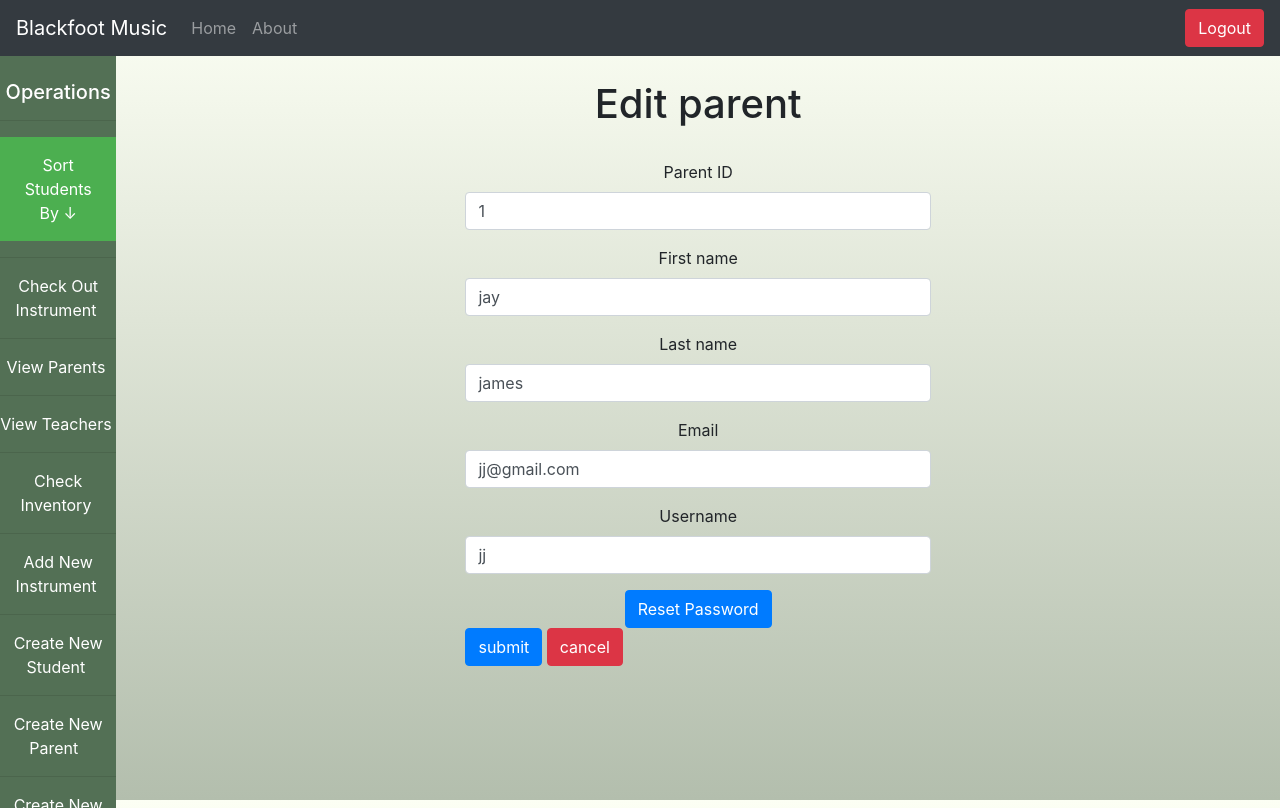
After one commit to zakdourden/BlackfootMusicManagement, a Flask app: page /editParent/1 in a window 1280 px wide. The commit adds this page. Run offline with Flask 2, Linux system fonts and the light colour scheme; a user stored in the database is signed in; data comes from the database, SQL or seed files in the repository; some libraries are stand-ins or nearby versions.

Commit message:
Add files via upload
Instruments Can now be checked out

```diff
--- a/BlackfootMusic/application/teacherOps/forms.py
+++ b/BlackfootMusic/application/teacherOps/forms.py
@@ -44,4 +44,4 @@ class RegisterInstrumentForm(Form):
     instrumentLost = BooleanField('Instrument lost?')
     instrumentCheckedOut = BooleanField('Checking out an instrument?')
     checkOutDate = DateField('check out date &nbsp<sup><em>valid date format is YYYY-MM-DD</em></sup>',default=date.today)
-    returnDate = DateField('End Date',default=date.today)
+    returnDate = DateField('End Date &nbsp<sup><em>valid date format is YYYY-MM-DD</em></sup>',default=date.today)
--- a/BlackfootMusic/application/teacherOps/views.py
+++ b/BlackfootMusic/application/teacherOps/views.py
@@ -473,3 +473,111 @@ def editStudent(studentID):
         return redirect(url_for('teacher.teacherDashboard'))
 
     return render_template('teacher/editStudent.html', form=form)
+################################################################################
+# Teacher: Edit Parents
+################################################################################
+@teacher.route('/editParent/<string:parentID>', methods=['GET', 'POST'])
+@is_logged_in_with_permission
+def editParent(parentID):
+    # Create cursor
+    cur = mysql.connection.cursor()
+    # Get student by id
+    result = cur.execute("SELECT * FROM parent WHERE ParentID = %s", [parentID])
+    parent = cur.fetchone()
+    sessionParentID = parent['ParentID']
+    sessionPassword = parent['ParentPassword']
+    cur.close()
+    # Get form
+    form = ParentRegisterForm(request.form)
+
+    # Populate student from DB
+    form.parentID.data = parent['ParentID']
+    form.firstName.data = parent['ParentFname']
+    form.lastName.data = parent['parentLname']
+    form.email.data = parent['parentEmail']
+    form.username.data = parent['Parentusername']
+
+    if request.method == 'POST':
+        parentID = request.form['parentID']
+        firstName = request.form['firstName']
+        lastName = request.form['lastName']
+        email = request.form['email']
+        username = request.form['username']
+
+        #create cursor to update the rest of the database
+        cur = mysql.connection.cursor()
+        # Execute
+        cur.execute ("""
+        UPDATE parent
+        SET ParentID=%s, ParentFname=%s, parentLname=%s, parentEmail=%s, Parentusername=%s
+        WHERE ParentID=%s
+        """, (parentID, firstName, lastName, email, username, sessionParentID))
+
+         # Commit to DB
+        mysql.connection.commit()
+
+         #Close connection
+        cur.close()
+
+        flash('Parent updated', 'success')
+
+        return redirect(url_for('teacher.teacherDashboard'))
+
+    return render_template('teacher/editParent.html', form=form)
+################################################################################
+# Teacher: Checkout instruments
+################################################################################
+@teacher.route('/checkOutInstrument', methods=['Get','Post'])
+@is_logged_in_with_permission
+def checkOutInstrument():
+    cur = mysql.connection.cursor()
+    result = cur.execute("SELECT * FROM student LEFT JOIN instrument ON student.Instrument_InstrumentID = 5000 WHERE instrument.InstrumentID = 5000;")
+    studentInfo = cur.fetchall()
+    if result > 0:
+        return render_template('teacher/checkOutInstrument.html', studentInfo=studentInfo)
+    else:
+        message = 'No db entries found Found'
+        return render_template('teacher/teacherDashboard.html', message=message)
+    # Close connection
+    cur.close()
+    return('teacher/teacherDashboard.html')
+################################################################################
+# Teacher: Checkout Established
+################################################################################
+@teacher.route('/assignInstruments/<string:studentID>', methods=['Get','Post'])
+@is_logged_in_with_permission
+def assignInstruments(studentID):
+    # Create cursor
+    cur = mysql.connection.cursor()
+    # Get student by id
+    result = cur.execute("SELECT * FROM student WHERE StudentID = %s", [studentID])
+    student = cur.fetchone()
+    sessionStudentID = student['StudentID']
+    # Get form
+    form = RegisterInstrumentForm(request.form)
+
+    if request.method == 'POST':
+        instrumentID = request.form['instrumentID']
+        checkOutDate = request.form['checkOutDate']
+        returnDate = request.form['returnDate']
+
+        checkForInstrument = cur.execute("SELECT * FROM instrument WHERE InstrumentID = %s", [instrumentID])
+        if checkForInstrument > 0:
+             cur.execute ("""
+            UPDATE instrument
+            SET InstrumentCheckedOut =%s, CheckOutDate =%s, ReturnDate =%s
+            WHERE InstrumentID=%s
+            """, ("1", checkOutDate, returnDate, instrumentID))
+             mysql.connection.commit()
+
+             cur.execute ("""
+            UPDATE student
+            SET Instrument_InstrumentID =%s
+            WHERE StudentID=%s
+            """, (instrumentID, sessionStudentID))
+             mysql.connection.commit()
+
+        cur.close()
+        flash('Instrument Checked Out', 'success')
+        return redirect(url_for('teacher.teacherDashboard'))
+    return render_template('teacher/assignInstruments.html', form=form)
--- a/BlackfootMusic/application/templates/includes/_navbar.html
+++ b/BlackfootMusic/application/templates/includes/_navbar.html
@@ -10,7 +10,7 @@
             <a class="nav-link" href="{{url_for('index')}}"> Home <span class="sr-only">(current)</span></a>
           </li>
           <li class="nav-item">
-              <a class="nav-link" href="#">About</a>
+              <a class="nav-link" href="/about">About</a>
           </li>
         </ul>
       </div>
--- a/BlackfootMusic/application/templates/teacher/checkParent.html
+++ b/BlackfootMusic/application/templates/teacher/checkParent.html
@@ -20,7 +20,7 @@
         <td class="name">{{data.parentLname}}</td>
         <td>{{data.parentEmail}}</td>
         <td>{{data.Parentusername}}</td>
-        <td><a href="#" class="btn btn-default pull-right">Edit</a></td>
+        <td><a href="editParent/{{data.ParentID}}" class="btn btn-default pull-right">Edit</a></td>
         <td><form action="#" method="post">
             <input type="hidden" name="_method" value="DELETE">
             <input type="submit" value="Delete" class="btn btn-danger">
--- /dev/null
+++ b/BlackfootMusic/application/templates/teacher/editParent.html
@@ -0,0 +1,35 @@
+{% extends 'teacherSideNav.html' %}
+
+{% block body %}
+<br>
+<h1>Edit parent</h1>
+<br>
+<div class="mainWrap">
+<div class="spacer-left"></div>
+{% from "includes/_formhelpers.html" import render_field %}
+<form method="post" class="centerForm" action="">
+    <div class="form-group">
+        {{render_field(form.parentID, class_="form-control")}}
+    </div>
+    <div class="form-group">
+        {{render_field(form.firstName, class_="form-control")}}
+    </div>
+    <div class="form-group">
+        {{render_field(form.lastName, class_="form-control")}}
+    </div>
+    <div class="form-group">
+        {{render_field(form.email, class_="form-control")}}
+    </div>
+    <div class="form-group">
+        {{render_field(form.username, class_="form-control")}}
+    </div>
+    <a href="resetParentPassword/{{parentID}}" class="btn btn-primary">Reset Password</a>
+    <div class=flexButton>
+        <a><input type="submit" class="btn btn-primary" value="submit"></a>
+        &nbsp;
+        <a href="{{url_for('teacher.teacherDashboard')}}" class="btn btn-danger">cancel</a>
+    </div>
+  </form>
+  <div class="spacer-right"></div>
+</div>
+  {% endblock %}
--- a/BlackfootMusic/application/templates/teacherSideNav.html
+++ b/BlackfootMusic/application/templates/teacherSideNav.html
@@ -37,6 +37,8 @@
                     </div>
                   </div>
                   <hr>
+                  <a style="color:white;" href="{{url_for('teacher.checkOutInstrument')}}"><p>Check Out Instrument&nbsp;</p></a>
+                  <hr>
                   <a style="color:white;" href="{{url_for('teacher.teacherDashboardCheckParent')}}"><p>View Parents&nbsp;</p></a>
                   <hr>
                   <a style="color:white;" href="{{url_for('teacher.teacherDashboardCheckTeacher')}}"><p>View Teachers&nbsp;</p></a>
```
Also changed, not shown: BlackfootMusic/application/templates/dashboard/about.html (added, +12 -0 lines), BlackfootMusic/application/templates/teacher/assignInstruments.html (added, +28 -0 lines), BlackfootMusic/application/templates/teacher/checkOutInstrument.html (added, +22 -0 lines), BlackfootMusic/bfsd-documentation-html/about.html (added, +83 -0 lines), BlackfootMusic/bfsd-documentation-html/images/student/student-dashboard.PNG (added), BlackfootMusic/bfsd-documentation-html/images/teacher/bfsd-home-screenshot.PNG (added), BlackfootMusic/bfsd-documentation-html/images/teacher/teacher-dashboard.PNG (added), BlackfootMusic/bfsd-documentation-html/images/teacher/teacher-login.PNG (added).
